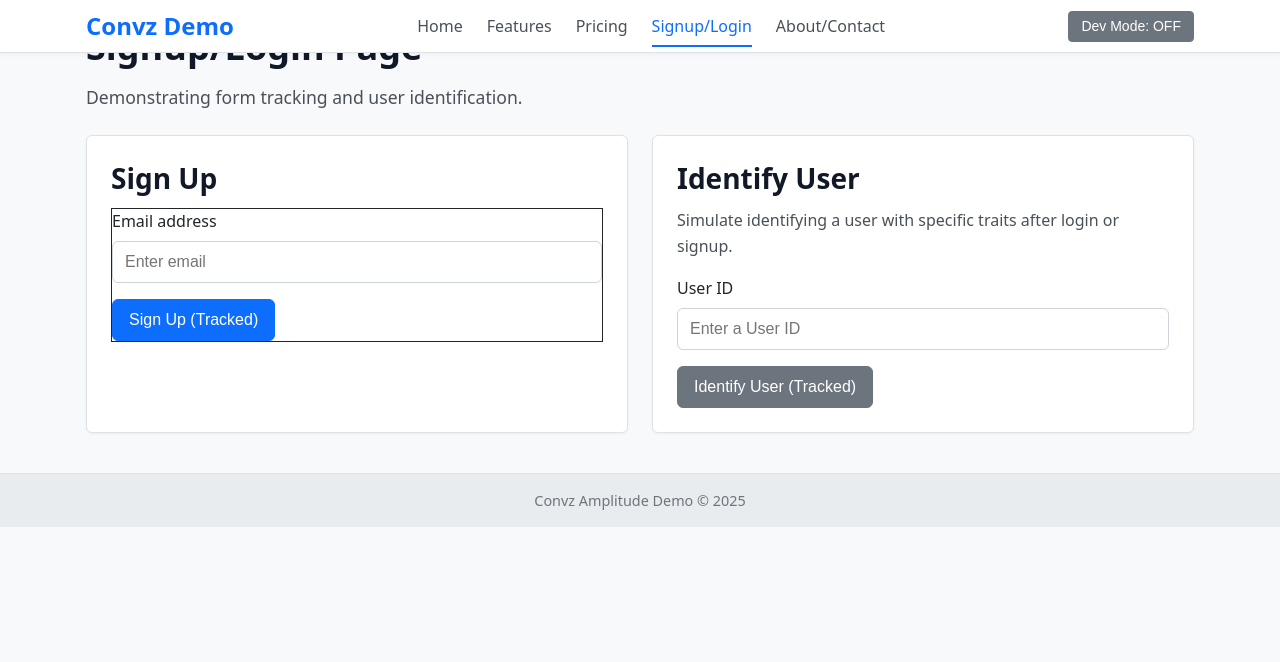
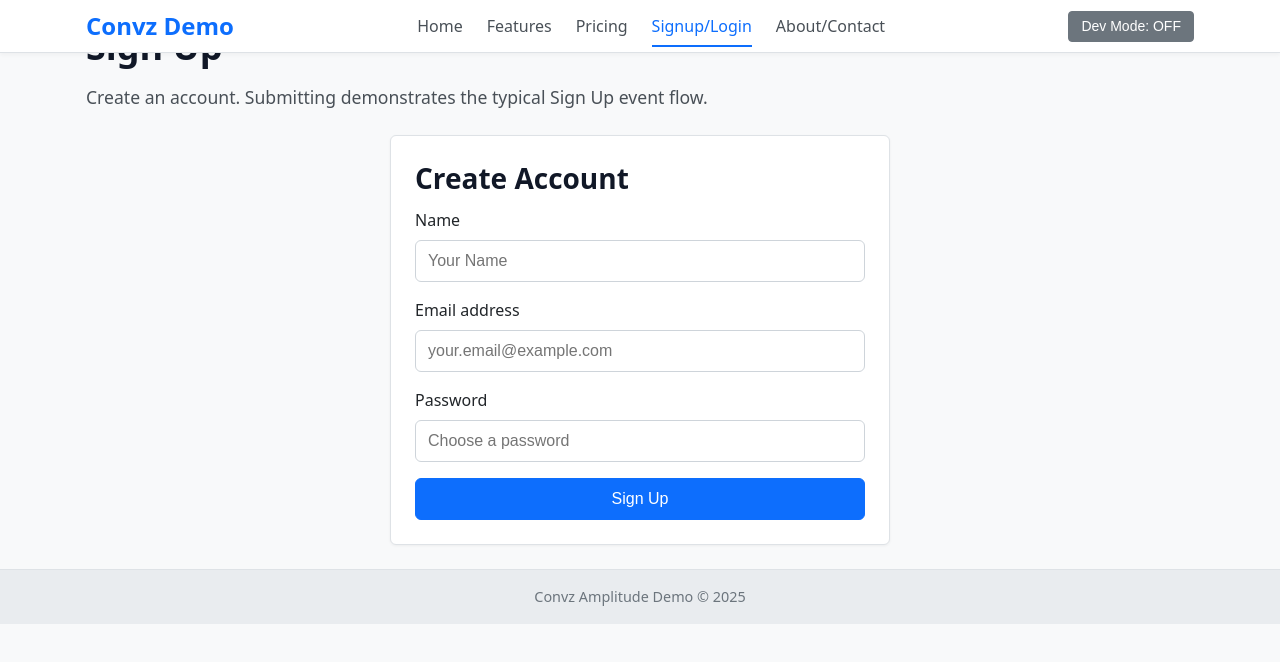
Before and after one commit to WaelAbdella/amplitude-demo-site, a React (Vite) app: page /signup-login in a window 1280 px wide. Shown: the top 662 px of the page. Built offline with nearby package versions, Linux system fonts and the light colour scheme.

Commit message:
refactor: Update AboutContact and SignupLogin pages

```diff
--- a/src/pages/AboutContactPage.jsx
+++ b/src/pages/AboutContactPage.jsx
@@ -1,7 +1,42 @@
-import React from 'react';
+import React, { useState } from 'react';
+import TrackedElement from '../components/TrackedElement'; // Import wrapper
 
 // About/Contact Page using standard elements and CSS classes
 const AboutContactPage = () => {
+  // State for form inputs
+  const [formData, setFormData] = useState({
+    name: '',
+    email: '',
+    message: ''
+  });
+
+  // Handle input changes
+  const handleChange = (e) => {
+    const { name, value } = e.target;
+    setFormData(prev => ({
+      ...prev,
+      [name]: value
+    }));
+  };
+
+  // Handle form submission (prevents default, actual tracking via TrackedElement)
+  const handleSubmit = (e) => {
+    e.preventDefault();
+    console.log('Contact form submitted locally:', formData);
+    alert('Form submitted! (Check console and Dev Panel for tracking event)');
+    // Clear form after submission (optional)
+    setFormData({ name: '', email: '', message: '' });
+  };
+
+  // Define event properties and snippet for TrackedElement
+  const formEventProps = {
+    form_name: 'Contact Us',
+    page: 'About/Contact'
+    // Avoid sending PII like name/email directly in event properties
+    // Could potentially add message_length: formData.message.length if needed
+  };
+  const formCodeSnippet = `amplitude.track('Form Submitted', ${JSON.stringify(formEventProps, null, 2)});`;
+
   return (
     <div>
       <h1>About Us & Contact</h1>
@@ -29,25 +64,56 @@ const AboutContactPage = () => {
           For inquiries regarding the development of this specific demo, you can reach out through the associated
           GitHub repository or contact the developer directly (details would go here in a real project).
         </p>
-        {/* Example: Add a simple contact form placeholder if needed */}
-        {/*
-        <form className="card" style={{ marginTop: '1.5rem' }}>
+
+        {/* Contact Form */}
+        <TrackedElement
+          eventName="Form Submitted"
+          eventProperties={formEventProps} // Pass dynamic props
+          codeSnippet={formCodeSnippet}    // Pass dynamic snippet
+          interactionType="track"       // Explicitly track
+          trigger="onSubmit"            // Track on form submit
+        >
+          <form onSubmit={handleSubmit} className="card" style={{ marginTop: '1.5rem' }}>
             <h3>Quick Contact</h3>
             <div className="form-group">
               <label className="form-label" htmlFor="contact-name">Name</label>
-            <input type="text" id="contact-name" className="form-control" />
+              <input
+                type="text"
+                id="contact-name"
+                name="name" // Add name attribute for handler
+                className="form-control"
+                value={formData.name}
+                onChange={handleChange}
+                required
+              />
             </div>
             <div className="form-group">
               <label className="form-label" htmlFor="contact-email">Email</label>
-            <input type="email" id="contact-email" className="form-control" />
+              <input
+                type="email"
+                id="contact-email"
+                name="email" // Add name attribute for handler
+                className="form-control"
+                value={formData.email}
+                onChange={handleChange}
+                required
+              />
             </div>
             <div className="form-group">
               <label className="form-label" htmlFor="contact-message">Message</label>
-            <textarea id="contact-message" className="form-control" rows="3"></textarea>
+              <textarea
+                id="contact-message"
+                name="message" // Add name attribute for handler
+                className="form-control"
+                rows="4"
+                value={formData.message}
+                onChange={handleChange}
+                required
+              ></textarea>
             </div>
-          <button type="submit" className="btn btn-primary">Send Message</button>
+            <button type="submit" className="btn btn-primary">Send Message (Tracked)</button>
           </form>
-         */}
+        </TrackedElement>
       </div>
     </div>
   );
--- a/src/pages/SignupLoginPage.jsx
+++ b/src/pages/SignupLoginPage.jsx
@@ -3,142 +3,144 @@ import TrackedElement from '../components/TrackedElement';
 import * as amplitude from '@amplitude/analytics-browser';
 import { devInfoLogger } from '../utils/DevInfoLogger';
 
-// Signup/Login Page using standard elements and CSS classes
+// Signup Page using standard elements and CSS classes
 const SignupLoginPage = () => {
-  const [email, setEmail] = useState('');
-  const [plan, setPlan] = useState('free');
-  const [userId, setUserId] = useState(''); // For identify example
+  // State for form inputs
+  const [formData, setFormData] = useState({
+    name: '',
+    email: '',
+    password: '' // Add password field state
+  });
 
-  // Define event properties for the *track* call (form submission CTA)
-  const formEventProps = {
-    page: 'signup_login',
-    email: email, // Include email from state
-    plan: plan,   // Include plan from state
-  };
-  const formCodeSnippet = `// Form Submit Track Call:
-amplitude.track('Signup Form Submitted', {
-  page: 'signup_login',
-  email: '${email.replace(/'/g, "\'")}',
-  plan: '${plan}'
-});`;
-  // Separate snippet for setUserId log
-  const setUserIdSnippet = email ? `amplitude.setUserId('${email.replace(/'/g, "\'")}');` : `amplitude.setUserId(null);`;
-
-  // Event properties for form submission
-  const formSubmitProps = { formName: 'Sign Up', page: 'Signup/Login' };
-  const formSubmitSnippet = `amplitude.track('Form Submitted', ${JSON.stringify(formSubmitProps, null, 2)});`;
-
-  // Function to handle signup form submission
-  const handleSignupSubmit = (event) => {
-    event.preventDefault(); // Prevent actual form submission
-    // In a real app, you would send data to your backend here
-    console.log('Signup attempt with email:', email);
-    // Tracking happens via TrackedElement on the form
+  // Handle input changes
+  const handleChange = (e) => {
+    const { name, value } = e.target;
+    setFormData(prev => ({
+      ...prev,
+      [name]: value
+    }));
   };
 
-  // Function to handle user identification
-  const handleIdentifyUser = () => {
-    if (!userId) {
-      alert('Please enter a User ID to identify.');
+  // Event properties and snippet for the final Track event
+  const signupTrackProps = {
+    form_name: 'Sign Up',
+    method: 'email', // Example property
+    page: 'Signup/Login'
+  };
+  const signupTrackSnippet = `amplitude.track('Sign Up', ${JSON.stringify(signupTrackProps, null, 2)});`;
+
+  // Handle form submission: Set User ID, Identify, then allow TrackedElement to track
+  const handleSubmit = (event) => {
+    event.preventDefault(); // Prevent default form submission regardless
+    const { name, email } = formData;
+
+    if (!email || !name) { // Basic validation
+      alert('Please fill in Name and Email.');
       return;
     }
-    const identifyObject = new amplitude.Identify();
-    identifyObject.set('email', `${userId}@example.com`); // Example: Set email trait
-    identifyObject.set('plan', 'free'); // Example: Set plan trait
-    amplitude.identify(identifyObject, { user_id: userId });
 
-    // Log for Dev Panel
-    // Note: TrackedElement handles logging for button click, but we might
-    // want separate logging for the identify call itself if needed.
-    console.log(`Identify called for User ID: ${userId}`);
-    alert(`Identify called for User ID: ${userId} with traits (see console/dev logs).`);
+    // --- Amplitude Sequence ---
+    try {
+      // 1. Set User ID
+      amplitude.setUserId(email);
+      const setUserIdSnippet = `amplitude.setUserId('${email}');`;
+      devInfoLogger.addLog('setUserId', 'Set User ID', { userId: email }, setUserIdSnippet);
+      console.log(`Amplitude User ID set to: ${email}`);
+
+      // 2. Identify User (Set Properties)
+      const identifyObj = new amplitude.Identify();
+      identifyObj.set('name', name);
+      identifyObj.set('email', email);
+      identifyObj.setOnce('signup_date', new Date().toISOString().split('T')[0]); // YYYY-MM-DD
+      amplitude.identify(identifyObj);
+      const identifySnippet = `const identify = new amplitude.Identify();\nidentify.set('name', '${name}');\nidentify.set('email', '${email}');\nidentify.setOnce('signup_date', '${new Date().toISOString().split('T')[0]}');\namplitude.identify(identify);`;
+      devInfoLogger.addLog('identify', 'User Identified', { name: name, email: email }, identifySnippet);
+      console.log(`Amplitude Identify call sent for user: ${email}`);
+
+      // 3. Track 'Sign Up' Event - This will be handled by the TrackedElement wrapper
+      // We manually trigger the submission logic within TrackedElement if needed,
+      // but often just letting the submit bubble works if TrackedElement listens correctly.
+      // For clarity, we might just alert and clear form here.
+
+      alert('Sign Up Successful! Check Dev Panel for setUserId, identify, and track events.');
+      setFormData({ name: '', email: '', password: '' }); // Clear form
+
+    } catch (error) {
+      console.error("Error during Amplitude operations:", error);
+      devInfoLogger.addLog('error', 'Amplitude Error', { error: error.message }, 'Error during setUserId/identify');
+      alert('An error occurred during sign up. Check console.');
+    }
+    // --- End Amplitude Sequence ---
   };
 
-  // Event properties and snippet for Identify button
-  const identifyButtonProps = { userId: userId, page: 'Signup/Login', action: 'identify' };
-  const identifyCodeSnippet = `const identify = new amplitude.Identify();\nidentify.set('email', '${userId || 'USER_ID'}@example.com');\nidentify.set('plan', 'free');\namplitude.identify(identify, { user_id: '${userId || 'USER_ID'}' });`;
-
   return (
-    <div className="p-4">
-      <h1 className="text-2xl font-bold mb-4">Signup/Login Page</h1>
+    <div>
+      <h1>Sign Up</h1>
       <p style={{ fontSize: '1.1rem', color: '#495057', marginBottom: '1.5rem' }}>
-        Demonstrating form tracking and user identification.
+        Create an account. Submitting demonstrates the typical Sign Up event flow.
       </p>
 
-      <div className="signup-login-grid">
-        {/* Signup Form Card */}
-        <div className="card">
-          <h2>Sign Up</h2>
+      {/* Single Signup Form Card */}
+      <div className="card" style={{ maxWidth: '500px', margin: '0 auto' }}> {/* Centered card */}
+        <h2>Create Account</h2>
         <TrackedElement
-            eventName="Form Submitted"
-            eventProperties={formSubmitProps}
-            codeSnippet={formSubmitSnippet}
+          eventName="Sign Up" // Event name for the track call
+          eventProperties={signupTrackProps}
+          codeSnippet={signupTrackSnippet}
           interactionType="track"
           trigger="onSubmit"
+          // Pass the manual handler; TrackedElement should still trigger tracking on submit
+          manualHandler={handleSubmit}
         >
-            <form onSubmit={handleSignupSubmit} className="mt-4 border p-4 rounded">
+          <form onSubmit={handleSubmit}> { /* onSubmit still needed for manual calls */}
+            <div className="form-group">
+              <label htmlFor="signup-name" className="form-label">Name</label>
+              <input
+                type="text"
+                className="form-control"
+                id="signup-name"
+                name="name"
+                placeholder="Your Name"
+                value={formData.name}
+                onChange={handleChange}
+                required
+              />
+            </div>
             <div className="form-group">
               <label htmlFor="signup-email" className="form-label">Email address</label>
               <input
                 type="email"
                 className="form-control"
                 id="signup-email"
-                  placeholder="Enter email"
-                  value={email}
-                  onChange={(e) => setEmail(e.target.value)}
+                name="email"
+                placeholder="your.email@example.com"
+                value={formData.email}
+                onChange={handleChange}
                 required
               />
             </div>
-              <button type="submit" className="btn btn-primary">Sign Up (Tracked)</button>
+            <div className="form-group">
+              <label htmlFor="signup-password" className="form-label">Password</label>
+              <input
+                type="password"
+                className="form-control"
+                id="signup-password"
+                name="password"
+                placeholder="Choose a password"
+                value={formData.password}
+                onChange={handleChange}
+                required
+              />
+            </div>
+            <button type="submit" className="btn btn-primary" style={{ width: '100%' }}>Sign Up</button>
           </form>
         </TrackedElement>
       </div>
 
-        {/* Identify User Card */}
-        <div className="card">
-          <h2>Identify User</h2>
-          <p style={{ color: '#495057', marginBottom: '1rem' }}>
-            Simulate identifying a user with specific traits after login or signup.
-          </p>
-          <div className="form-group">
-            <label htmlFor="identify-userid" className="form-label">User ID</label>
-            <input
-              type="text"
-              className="form-control"
-              id="identify-userid"
-              placeholder="Enter a User ID"
-              value={userId}
-              onChange={(e) => setUserId(e.target.value)}
-            />
-          </div>
-          <TrackedElement
-            eventName="Button Clicked"
-            eventProperties={identifyButtonProps}
-            codeSnippet={identifyCodeSnippet} // Use the generated identify snippet
-            elementType="button"
-          >
-            <button
-              type="button"
-              className="btn btn-secondary"
-              onClick={handleIdentifyUser}
-              disabled={!userId}
-            >
-              Identify User (Tracked)
-            </button>
-          </TrackedElement>
-        </div>
-      </div>
+      {/* Removed the separate Identify User Card */}
+
     </div>
   );
 };
 
-// Add CSS for .signup-login-grid to index.css
-/*
-.signup-login-grid {
-  display: grid;
-  grid-template-columns: repeat(auto-fit, minmax(300px, 1fr));
-  gap: 1.5rem;
-}
-*/
-
 export default SignupLoginPage;
```
Lines whose indentation alone changed are shown as unchanged.
